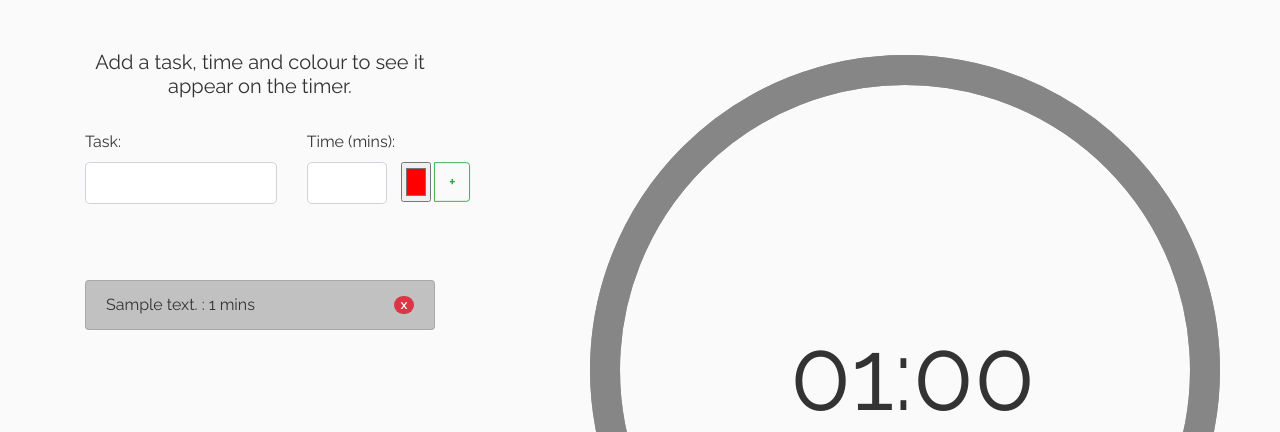
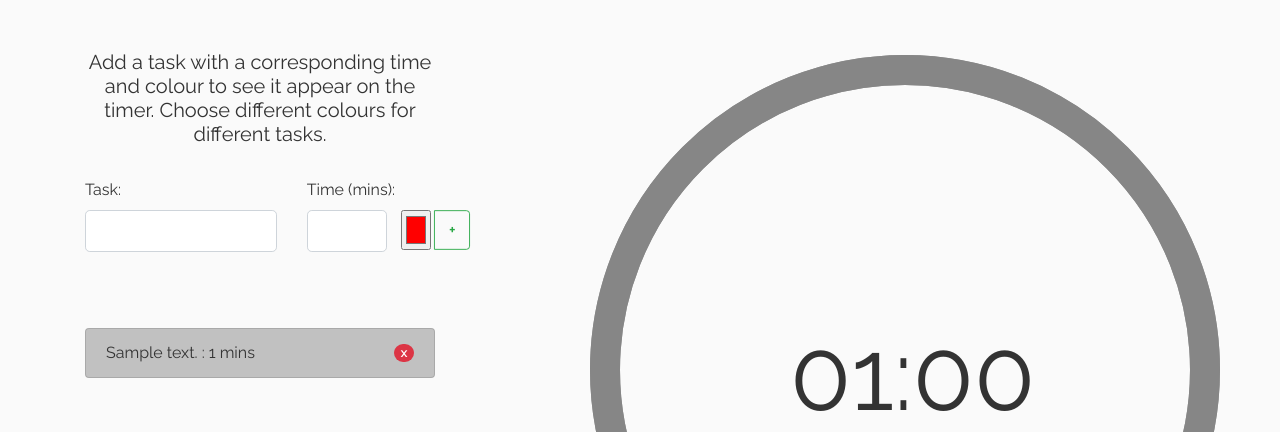
Before and after one commit to carolbarbosa101/PerfectlyPracticed, a Django app: page /timer/1/ in a window 1280 px wide; the page is wider, and only the part inside the window is pictured. Shown: the part 159-591 px from the top of that part. Run offline with Django 3.2, Linux system fonts and the light colour scheme; a user stored in the database is signed in; tables that the repository leaves empty hold one stand-in row (values such as "Sample post"); some libraries are stand-ins or nearby versions.

Commit message:
description changes

```diff
--- a/timer/templates/timer/base_timer.html
+++ b/timer/templates/timer/base_timer.html
@@ -13,7 +13,7 @@
 {% block content%}
 <div class="row">
     <div class="col-md-4" id="input_section">
-        <h5 class="subtitles">Add a task, time and colour to see it appear on the timer.</h5><br>
+        <h5 class="subtitles">Add a task with a corresponding time and colour to see it appear on the timer. Choose different colours for different tasks.</h5><br>
         <div class="row">
             <div class="col-md-7">
                 <label for="task_input">Task:</label>
--- a/tuner/templates/tuner/base_tuner.html
+++ b/tuner/templates/tuner/base_tuner.html
@@ -60,7 +60,7 @@
         <div class="tab-content" id="v-pills-tabContent">
             <div class="tab-pane show active" id="v-pills-guitar" role="tabpanel" aria-labelledby="v-pills-guitar-tab">
                 -- 6th String - E2 - 82.41Hz --<br><br>
-                -- 5th String - A3 - 110.00Hz --<br><br>
+                -- 5th String - A2 - 110.00Hz --<br><br>
                 -- 4th String - D3 - 146.80Hz --<br><br>
                 -- 3rd String - G3 - 196.00Hz --<br><br>
                 -- 2nd String - B3 - 246.94Hz --<br><br>
```
